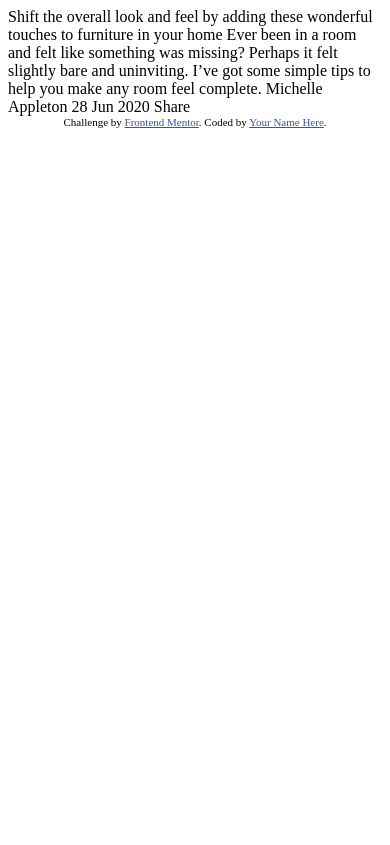
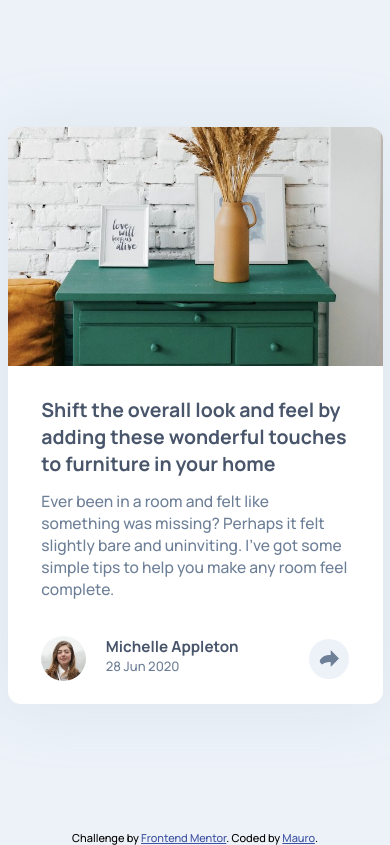
Before and after one commit to MauroLG/fm-article-preview-component-master, a plain HTML site: page index.html in a window 390 px wide. Drawn offline with Linux system fonts and the light colour scheme.

Commit message:
HTML and CSS Mobile First created

```diff
--- a/index.html
+++ b/index.html
@@ -1,36 +1,63 @@
 <!DOCTYPE html>
 <html lang="en">
   <head>
-  <meta charset="UTF-8">
-  <meta name="viewport" content="width=device-width, initial-scale=1.0"> <!-- displays site properly based on user's device -->
+    <meta charset="UTF-8" />
+    <meta name="viewport" content="width=device-width, initial-scale=1.0" />
+    <!-- displays site properly based on user's device -->
 
-  <link rel="icon" type="image/png" sizes="32x32" href="./images/favicon-32x32.png">
-
+    <link
+      rel="icon"
+      type="image/png"
+      sizes="32x32"
+      href="./images/favicon-32x32.png"
+    />
+    <link rel="stylesheet" href="styles/styles.css" />
+    <script src="js/script.js"></script>
+    <link rel="preconnect" href="https://fonts.gstatic.com" />
+    <link
+      href="https://fonts.googleapis.com/css2?family=Manrope:wght@500;700&display=swap"
+      rel="stylesheet"
+    />
     <title>Frontend Mentor | Article preview component</title>
-
-  <!-- Feel free to remove these styles or customise in your own stylesheet 👍 -->
-  <style>
-    .attribution { font-size: 11px; text-align: center; }
-    .attribution a { color: hsl(228, 45%, 44%); }
-  </style>
   </head>
   <body>
-
-  Shift the overall look and feel by adding these wonderful
-  touches to furniture in your home
-
-  Ever been in a room and felt like something was missing? Perhaps
-  it felt slightly bare and uninviting. I’ve got some simple tips
-  to help you make any room feel complete.
-
-  Michelle Appleton
-  28 Jun 2020
-
-  Share
+    <main class="main-container">
+      <div class="image-wrapper">
+        <img src="images/drawers.jpg" alt="drawers" />
+      </div>
+      <section class="description">
+        <h3 class="description__title">
+          Shift the overall look and feel by adding these wonderful touches to
+          furniture in your home
+        </h3>
+        <p class="description__text">
+          Ever been in a room and felt like something was missing? Perhaps it
+          felt slightly bare and uninviting. I’ve got some simple tips to help
+          you make any room feel complete.
+        </p>
+      </section>
+      <div class="social">
+        <div class="user-info">
+          <img src="images/avatar-michelle.jpg" alt="avatar person" />
+          <div class="name-date">
+            <h3>Michelle Appleton</h3>
+            <span>28 Jun 2020</span>
+          </div>
+        </div>
+        <div class="icon-wrapper">
+          <img src="images/icon-share.svg" alt="icon share" />
+        </div>
+      </div>
+    </main>
 
     <div class="attribution">
-    Challenge by <a href="https://www.frontendmentor.io?ref=challenge" target="_blank">Frontend Mentor</a>.
-    Coded by <a href="#">Your Name Here</a>.
+      Challenge by
+      <a href="https://www.frontendmentor.io?ref=challenge" target="_blank"
+        >Frontend Mentor</a
+      >. Coded by <a href="https://www.twitter.com/devafterall">Mauro</a>.
     </div>
   </body>
 </html>
+
+<!--
+    Share -->
--- /dev/null
+++ b/styles/styles.css
@@ -0,0 +1,130 @@
+/* VARIABLES */
+
+:root {
+  --very-dark-grayish-blue: hsl(217, 19%, 35%);
+  --desaturated-dark-blue: hsl(214, 17%, 51%);
+  --grayish-blue: hsl(212, 23%, 69%);
+  --light-grayish-blue: hsl(210, 46%, 95%);
+}
+
+* {
+  margin: 0;
+  padding: 0;
+  box-sizing: border-box;
+}
+
+html {
+  font-size: 13px;
+}
+
+/* MOBILE FIRST */
+
+body {
+  font-family: 'Manrope', sans-serif;
+  background-color: var(--light-grayish-blue);
+}
+
+.main-container {
+  margin: 15vh auto;
+  background-color: white;
+  width: 375px;
+  height: 577px;
+  display: grid;
+  grid-template-rows: 4.2fr 4.5fr 1.3fr;
+  border-radius: 1rem;
+  overflow: hidden;
+  box-shadow: 0 0.2rem 5rem 0.2px hsl(212, 23%, 69%, 0.2);
+}
+
+.image-wrapper {
+  position: relative;
+  width: 100%;
+  height: 100%;
+  overflow: hidden;
+  min-height: 226px;
+}
+
+.image-wrapper img {
+  width: 100%;
+  position: absolute;
+  top: -1rem;
+}
+
+.description {
+  padding: 2.3rem 2.6rem;
+}
+
+.description__title {
+  font-size: 1.5rem;
+  font-weight: 700;
+  color: var(--very-dark-grayish-blue);
+  margin-bottom: 1rem;
+}
+
+.description__text {
+  font-size: 1.2rem;
+  font-weight: 500;
+
+  color: var(--desaturated-dark-blue);
+}
+
+.social {
+  margin-top: 0.5rem;
+  padding: 0 2.6rem 1.7rem 2.6rem;
+  display: flex;
+  justify-content: space-between;
+  align-items: center;
+}
+
+.social img {
+  width: 45x;
+
+  max-width: 45px;
+  max-height: 45px;
+  border-radius: 50%;
+}
+
+.user-info {
+  display: flex;
+  justify-content: center;
+}
+
+.icon-wrapper {
+  width: 40px;
+  height: 40px;
+  border-radius: 50%;
+  background-color: var(--light-grayish-blue);
+  display: flex;
+  justify-content: center;
+  align-items: center;
+}
+
+.name-date {
+  height: 100%;
+  display: flex;
+  flex-direction: column;
+  justify-content: space-evenly;
+  margin-left: 1.5rem;
+}
+
+.name-date h3 {
+  font-weight: 700;
+  color: var(--very-dark-grayish-blue);
+}
+
+.name-date span {
+  font-weight: 500;
+  color: var(--desaturated-dark-blue);
+}
+
+.icon-wrapper img {
+  width: 50%;
+}
+
+.attribution {
+  font-size: 11px;
+  text-align: center;
+}
+.attribution a {
+  color: hsl(228, 45%, 44%);
+}
```
Also changed, not shown: js/script.js (added). Lines whose indentation alone changed are shown as unchanged.
